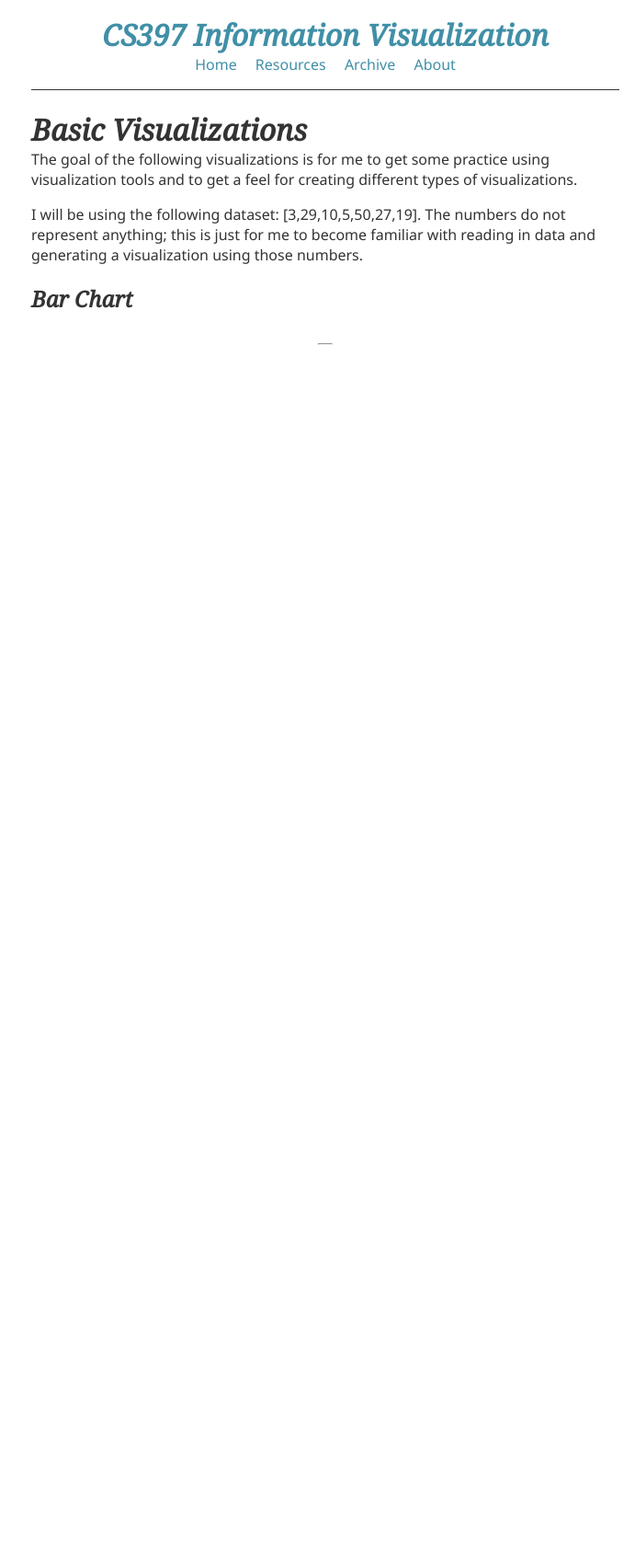
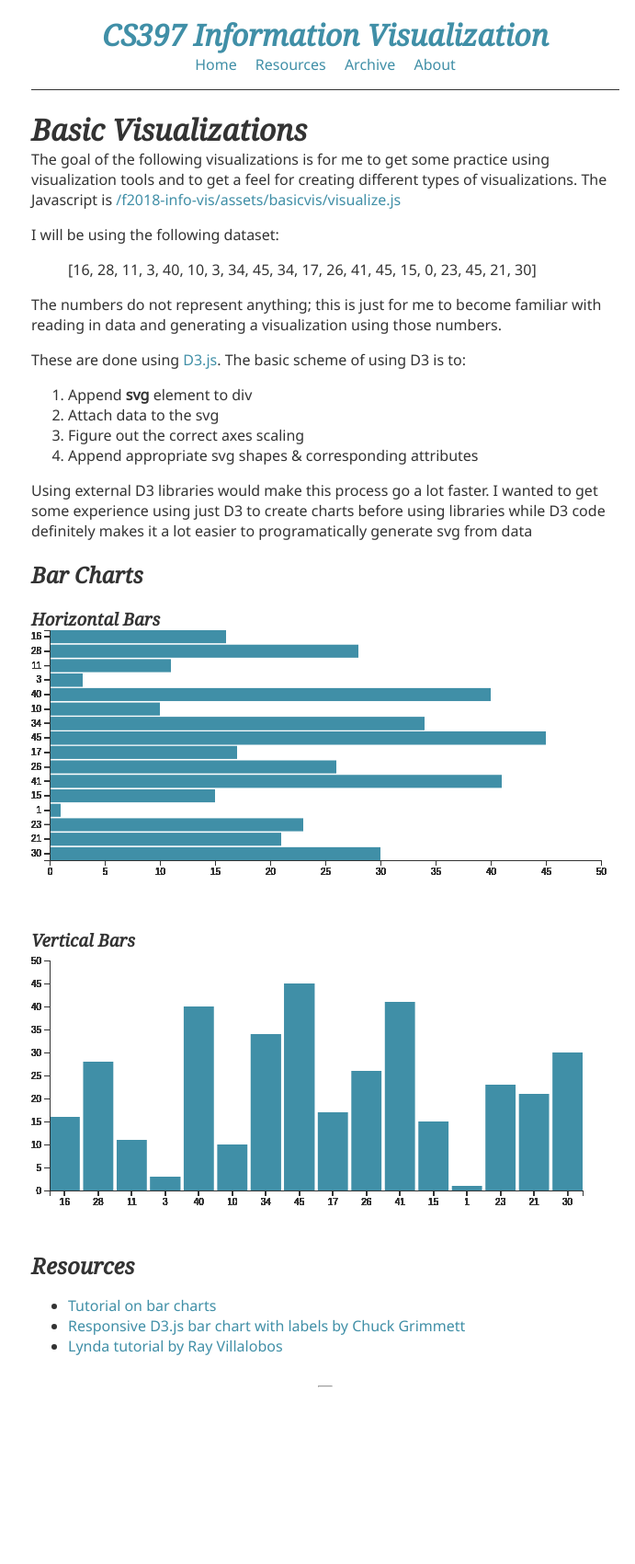
Before and after one commit to lester-lee/f2018-info-vis, a Jekyll site: the page built from _posts/2018-09-24-basicvis.md, in a window 1280 px wide. Shown: the whole page at 92% size, without its empty margins (286-977 px from the left). Built offline with Jekyll 4.4.1, drawn with Linux system fonts in a browser that asks for light colours; before the commit the page ends 900 px from its top, so only the background shows below that.

Commit message:
Work on Basicvis post

```diff
--- a/_posts/2018-09-24-basicvis.html
+++ /dev/null
@@ -1,10 +0,0 @@
----
-layout: post
-title: Basic Visualizations
----
-<p>The goal of the following visualizations is for me to get some practice using visualization tools and to get a feel for creating different types of visualizations.</p>
-<p>I will be using the following dataset: [3,29,10,5,50,27,19]. The numbers do not represent anything; this is just for me to become familiar with reading in data and generating a visualization using those numbers.</p>
-<h2>Bar Chart</h2>
-
-
-<script src="https://d3js.org/d3.v5.min.js"></script>
--- /dev/null
+++ b/_posts/2018-09-24-basicvis.md
@@ -0,0 +1,35 @@
+---
+layout: post
+title: Basic Visualizations
+---
+The goal of the following visualizations is for me to get some practice using visualization tools and to get a feel for creating different types of visualizations. The Javascript is [{{site.baseurl}}/assets/basicvis/visualize.js]({{site.baseurl}}/assets/basicvis/visualize.js)
+
+I will be using the following dataset:
+>[16, 28, 11, 3, 40, 10, 3, 34, 45, 34, 17, 26, 41, 45, 15, 0, 23, 45, 21, 30]
+
+The numbers do not represent anything; this is just for me to become familiar with reading in data and generating a visualization using those numbers.
+
+These are done using [D3.js](https://d3js.org/).
+The basic scheme of using D3 is to:
+ 1. Append **svg** element to div
+ 2. Attach data to the svg
+ 3. Figure out the correct axes scaling
+ 4. Append appropriate svg shapes & corresponding attributes
+
+Using external D3 libraries would make this process go a lot faster. I wanted to get some experience using just D3 to create charts before using libraries while D3 code definitely makes it a lot easier to programatically generate svg from data
+
+## Bar Charts
+### Horizontal Bars
+<div class="HorizontalBar"></div>
+### Vertical Bars
+<div class="VerticalBar"></div>
+
+
+
+## Resources
+ - [Tutorial on bar charts](https://www.pshrmn.com/tutorials/d3/bar-charts/)
+ - [Responsive D3.js bar chart with labels by Chuck Grimmett](http://www.cagrimmett.com/til/2016/04/26/responsive-d3-bar-chart.html)
+ - [Lynda tutorial by Ray Villalobos](https://www.lynda.com/D3-js-tutorials/Learning-Data-Visualization-D3-js/594451-2.html?org=williams.edu)
+
+<script src="https://d3js.org/d3.v5.min.js"></script>
+<script src="{{site.baseurl}}/assets/basicvis/visualize.js"></script>
--- /dev/null
+++ b/assets/basicvis/visualize.js
@@ -0,0 +1,85 @@
+const data = [16, 28, 11, 3, 40, 10, 3, 34, 45, 34, 17, 26, 41, 45, 15, 1, 23, 45, 21, 30];
+
+function create_svg(cls, w, h) {
+  return d3.select(cls).append('svg')
+    .attr('width', w)
+    .attr('height', h);
+}
+
+/* Bar Chart */
+/* Horizontal Bar*/
+// creating svg
+var hWidth = 600;
+var hHeight = 250;
+var hbarSvg = create_svg('.HorizontalBar', hWidth+50, hHeight+50);
+
+// scaling axes
+var hY = d3.scaleBand()
+           .domain(data)
+           .range([0, hHeight])
+           .paddingInner(.1);
+
+var hX = d3.scaleLinear()
+           .domain([0, 50])
+           .range([0, hWidth]);
+
+var hXAxis = d3.axisBottom(hX);
+var hYAxis = d3.axisLeft(hY);
+
+// drawing rectangles
+hbarSvg = hbarSvg.selectAll('rect')
+  .data(data)
+  .enter();
+
+hbarSvg.append('rect')
+    .attr('height', function(d){ return hY.bandwidth();})
+    .attr('width', function(d){return hX(d);})
+    .attr('fill', '#408fa7')
+    .attr('x', 0)
+    .attr('y', function(d,i){return hY(d)})
+    .attr('transform', 'translate(20, 0)');
+
+hbarSvg.append('g')
+       .attr('transform', 'translate(20,'+ hHeight +')')
+       .call(hXAxis);
+
+hbarSvg.append('g')
+       .attr('transform', 'translate(20, 0)')
+       .call(hYAxis);
+
+/* Vertical Bar */
+var vWidth = 600;
+var vHeight = 250;
+var vbarSvg = create_svg('.VerticalBar',vWidth+50, vHeight+50);
+var vY = d3.scaleLinear()
+  .domain([0, 50])
+  .range([vHeight, 0]);
+
+var vX = d3.scaleBand()
+           .domain(data)
+           .range([20, vWidth])
+           .paddingInner(.1);
+
+var vYAxis = d3.axisLeft(vY);
+var vXAxis = d3.axisBottom(vX);
+
+vbarSvg = vbarSvg.selectAll('rect')
+  .data(data)
+  .enter()
+
+vbarSvg.append('rect')
+      .attr('height', function(d,i){return vHeight - vY(d);})
+      .attr('width', function(d){return vX.bandwidth();})
+      .attr('fill', '#408fa7')
+      .attr('x', function(d){return vX(d);})
+      .attr('y', function (d) {
+          return vY(d)
+        })
+      .attr('transform', 'translate(0,10)');
+
+vbarSvg.append('g')
+       .attr('transform', 'translate(0,' + (vHeight+10) + ')')
+       .call(vXAxis);
+vbarSvg.append('g')
+       .attr('transform', 'translate(20,10)')
+       .call(vYAxis);
```
Also changed, not shown: _posts/2018-09-24-data.md (line endings or trailing spaces).
